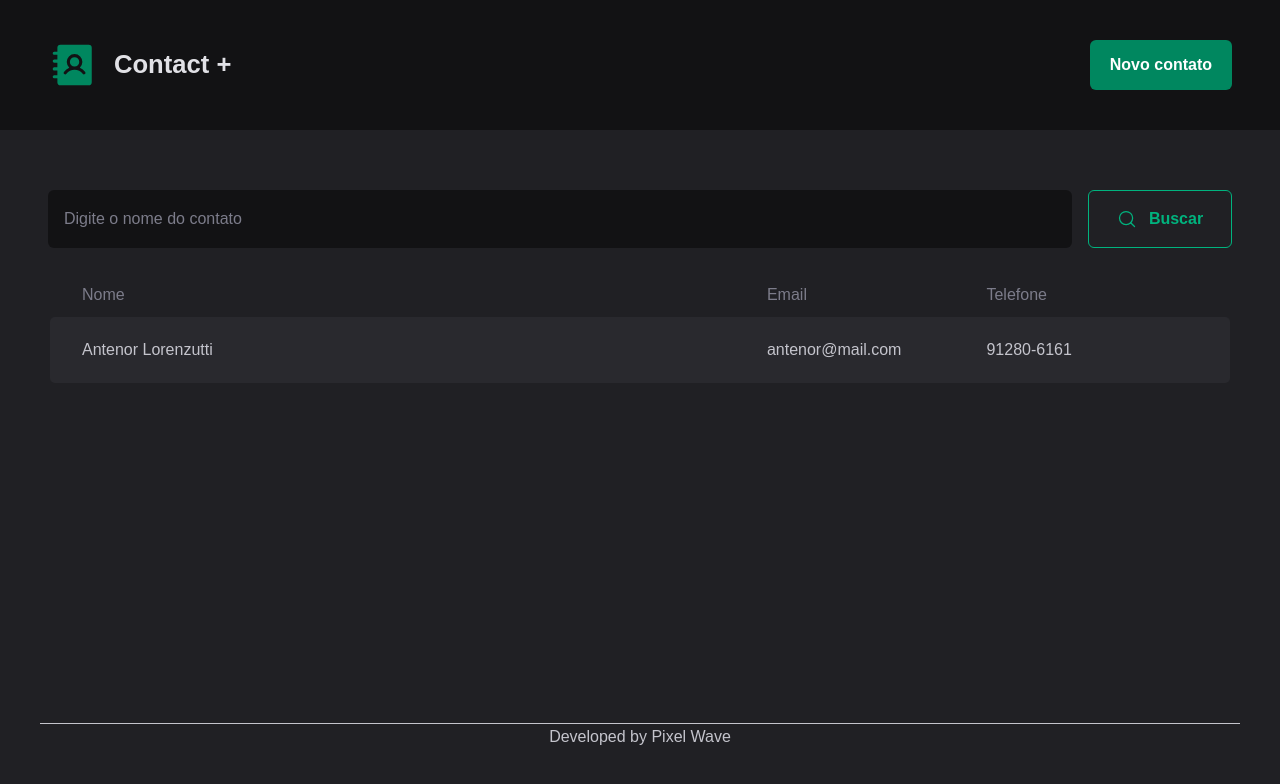
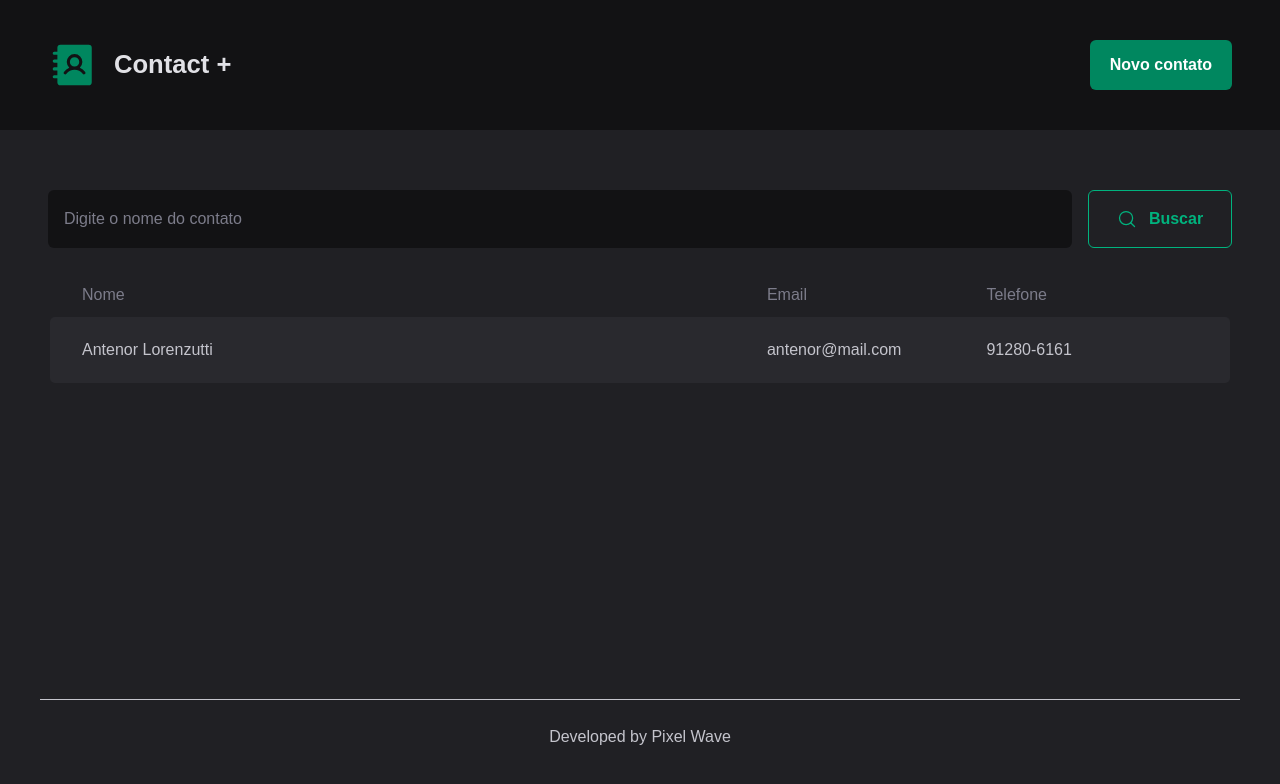
Before and after one commit to JamDev0/contactPlus, a React (Vite) app: page / in a window 1280 px wide. Shown: the top 784 px of the page. Built offline with nearby package versions, Linux system fonts and the light colour scheme.

Commit message:
Adição de um espaçamento no topo do footer

```diff
--- a/src/pages/Home/styles.ts
+++ b/src/pages/Home/styles.ts
@@ -43,6 +43,8 @@ export const FooterContainer = styled.div`
     display: flex;
     justify-content: center;
 
+    padding-top: 1.5rem;
+
     border: 0;
     border-top: 1px solid ${params => params.theme.colors.gray['200']};
 
```
